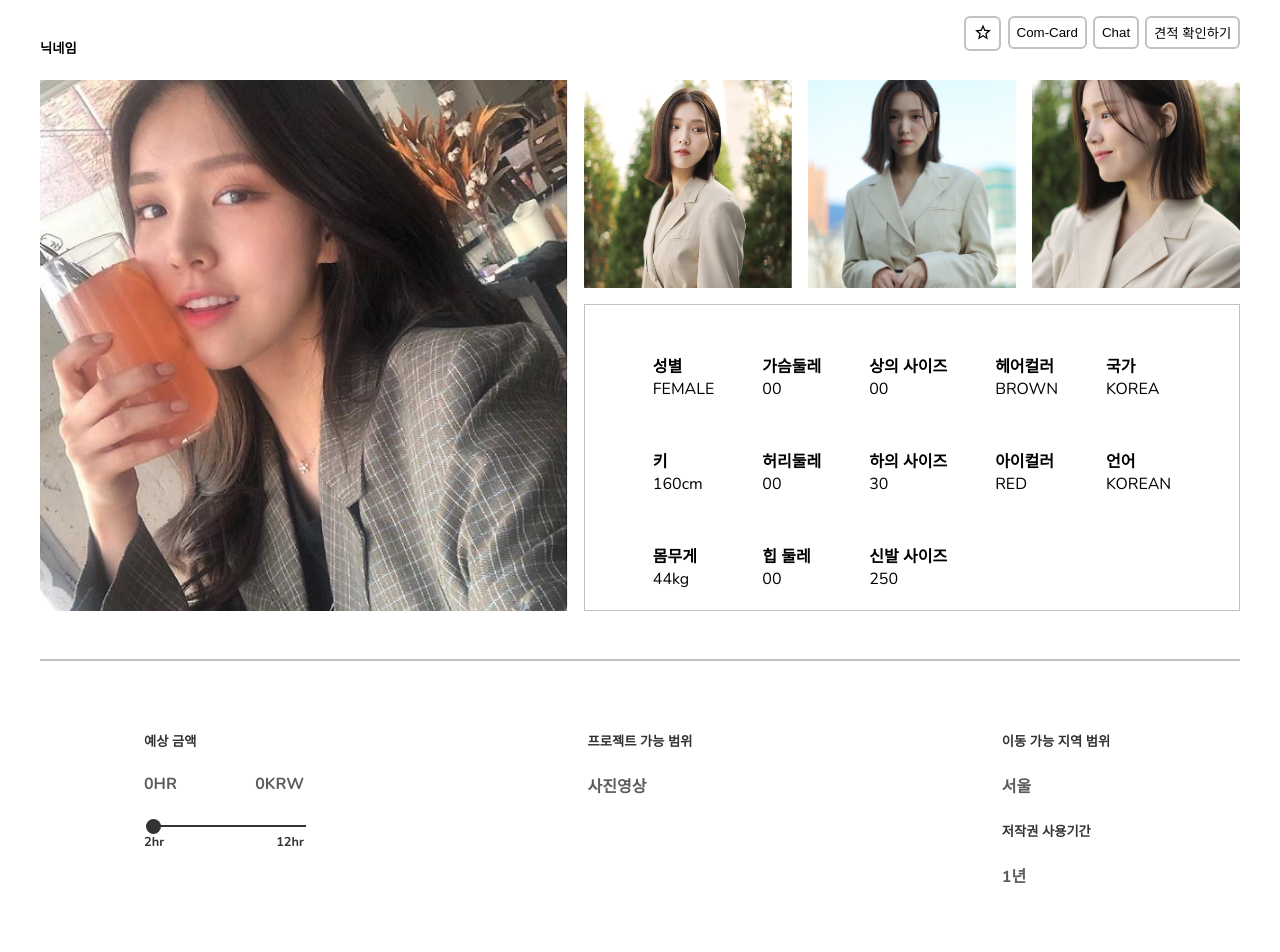
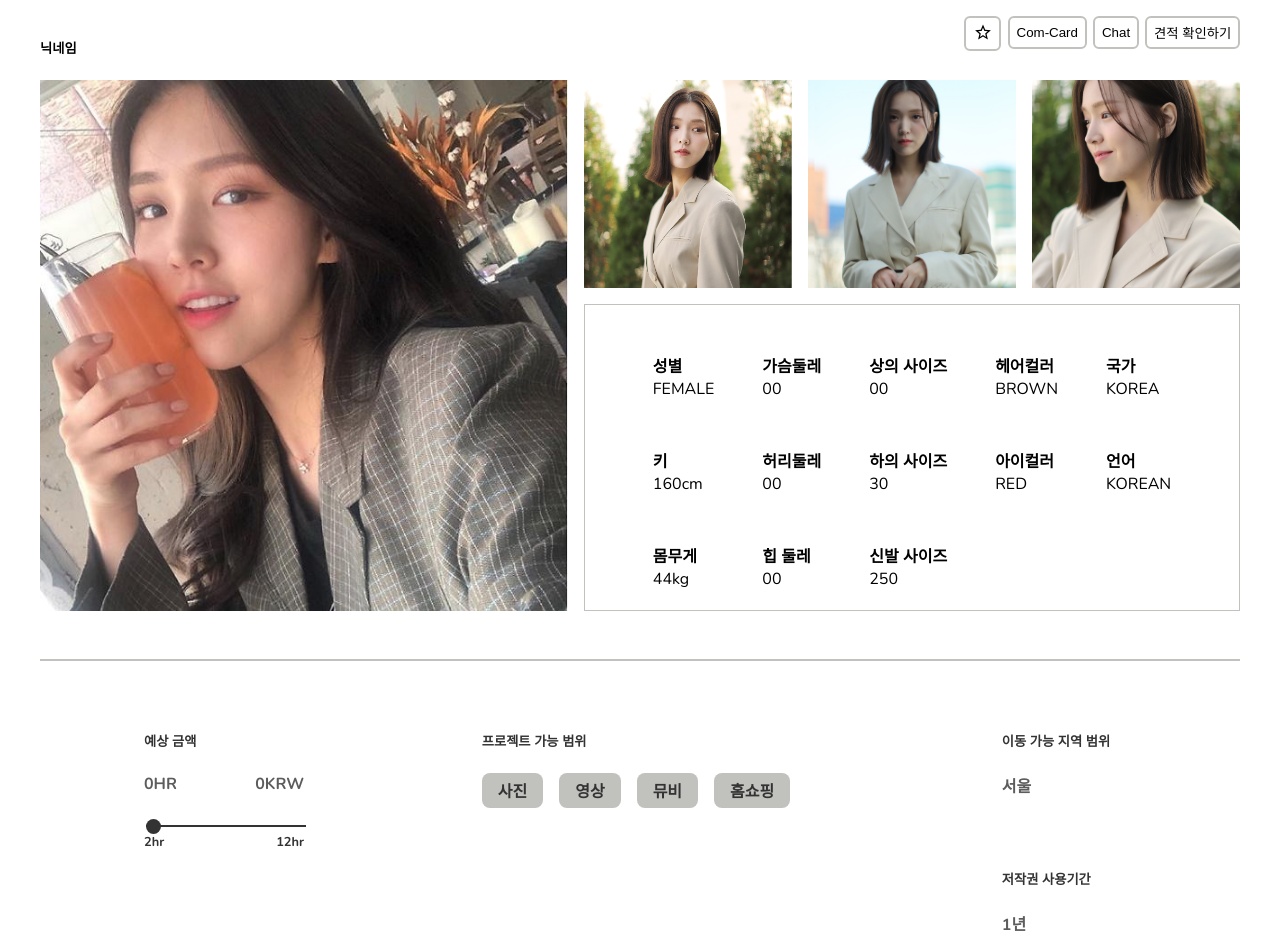
Before and after one commit to hyun-june/sellect-me, a Next.js app: page /mypage/CreateProfile in a window 1280 px wide. Shown: the top 952 px of the page. Built offline with nearby package versions, Linux system fonts and the light colour scheme; no server answers.

Commit message:
feat:tagbutton

```diff
--- a/src/app/global.css
+++ b/src/app/global.css
@@ -33,6 +33,15 @@
 
 .flex {
     display: flex;
+}
+
+.flex_column {
+    display: flex;
+    flex-direction: column;
+}
+
+.gap-3em {
+    gap: 3em;
 }
 
 .justify-between {
--- a/src/components/ProfileLayout/ProfileLayout.css
+++ b/src/components/ProfileLayout/ProfileLayout.css
@@ -66,7 +66,6 @@
     border-top: 2px solid var(--line-color);
     /* border-bottom: 2px solid var(--line-color); */
     padding: 3em 0em;
-    margin-bottom: 3em;
 
     & h5 {
         color: var(--text-color);
@@ -129,6 +128,17 @@
     }
 }
 
+.career {
+    display: flex;
+    flex-direction: column;
+    gap: 1em;
+
+    & li {
+        list-style-type: '-';
+        padding-left: 0.5em;
+    }
+}
+
 .star-icons {
     font-size: 1.5em;
 }
--- a/src/components/ProfileLayout/ProfileLayout.jsx
+++ b/src/components/ProfileLayout/ProfileLayout.jsx
@@ -7,6 +7,7 @@ import ProfileInfoList from './components/ProfileInfoList/ProfileInfoList'
 import { useState } from 'react'
 import Tabs from '../Tabs/Tabs'
 import './ProfileLayout.css'
+import TagButton from '../TagButton/TagButton'
 
 const profileInfoList = [
     { title: '성별', content: 'FEMALE' },
@@ -44,8 +45,18 @@ const tabItems = [
             <ProfileImgBox src="/images/test2.jpg" />,
         ],
     },
-    { title: '커리어', content: <ProfileImgBox src="/images/test2.jpg" /> },
+    {
+        title: '커리어',
+        content: (
+            <ul className="career">
+                <li>2020.01.01 OOO브랜드OOO화보촬영</li>
+                <li>2021.05.30 OOO브랜드OOO화보촬영</li>
+            </ul>
+        ),
+    },
 ]
+
+const tagList = ['사진', '영상', '뮤비', '홈쇼핑']
 
 const ProfileLayout = () => {
     const [payValue, setPayValue] = useState(0)
@@ -128,10 +139,9 @@ const ProfileLayout = () => {
                 </div>
                 <div>
                     <h5>프로젝트 가능 범위</h5>
-                    <span>사진</span>
-                    <span>영상</span>
+                    <TagButton list={tagList} />
                 </div>
-                <div>
+                <div className="flex_column gap-3em">
                     <div>
                         <h5>이동 가능 지역 범위</h5>
                         <span>서울</span>
--- a/src/components/Tabs/Tabs.css
+++ b/src/components/Tabs/Tabs.css
@@ -16,3 +16,7 @@
         color: var(--text-color);
     }
 }
+
+.tabs-container {
+    padding-bottom: 1em;
+}
--- a/src/components/Tabs/Tabs.jsx
+++ b/src/components/Tabs/Tabs.jsx
@@ -5,7 +5,7 @@ import './Tabs.css'
 const Tabs = ({ defaultIdx = 0, items = [] }) => {
     const [tabIdx, setTabIdx] = useState(defaultIdx)
     return (
-        <div>
+        <div className="tabs-container">
             <ul className="tabs-header">
                 {items?.map(({ title }, i) => (
                     <li
--- /dev/null
+++ b/src/components/TagButton/TagButton.css
@@ -0,0 +1,14 @@
+.tag-container {
+    display: flex;
+    flex-wrap: wrap;
+    gap: 0.5em;
+
+    & span {
+        text-align: center;
+        background-color: var(--line-color);
+        color: var(--text-color);
+        padding: 0.3em 1em;
+        border-radius: 8px;
+        margin-right: 0.5em;
+    }
+}
--- /dev/null
+++ b/src/components/TagButton/TagButton.jsx
@@ -0,0 +1,13 @@
+import './TagButton.css'
+
+const TagButton = ({ list = [], ...props }) => {
+    return (
+        <div className="tag-container">
+            {list.map((item, index) => (
+                <span key={index}>{item}</span>
+            ))}
+        </div>
+    )
+}
+
+export default TagButton
```
